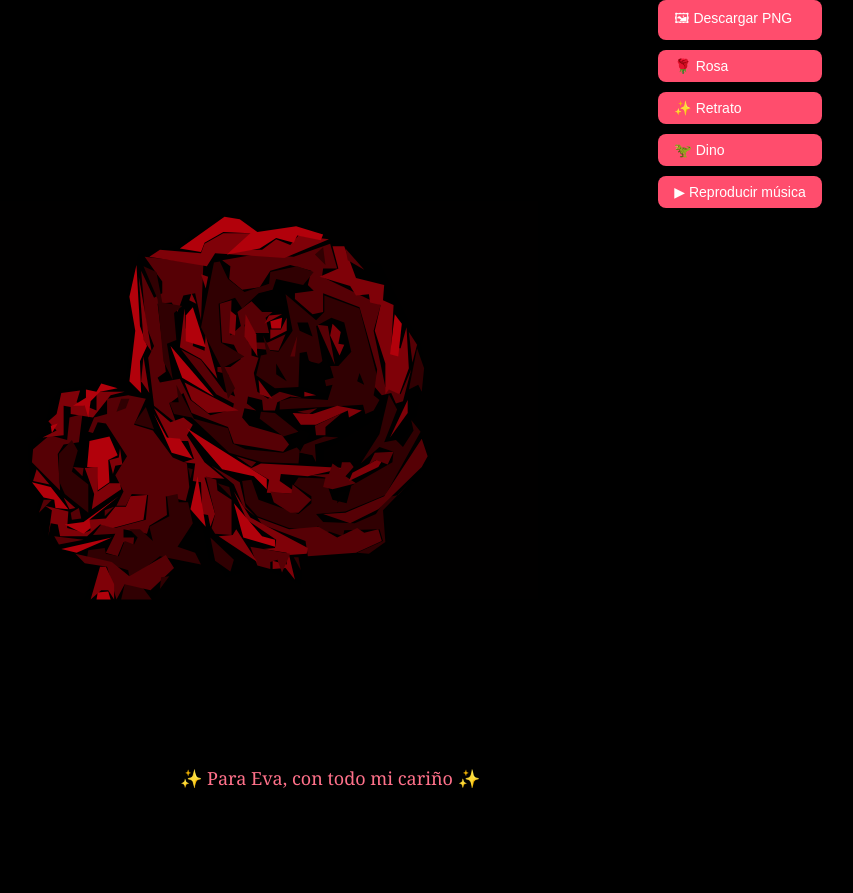
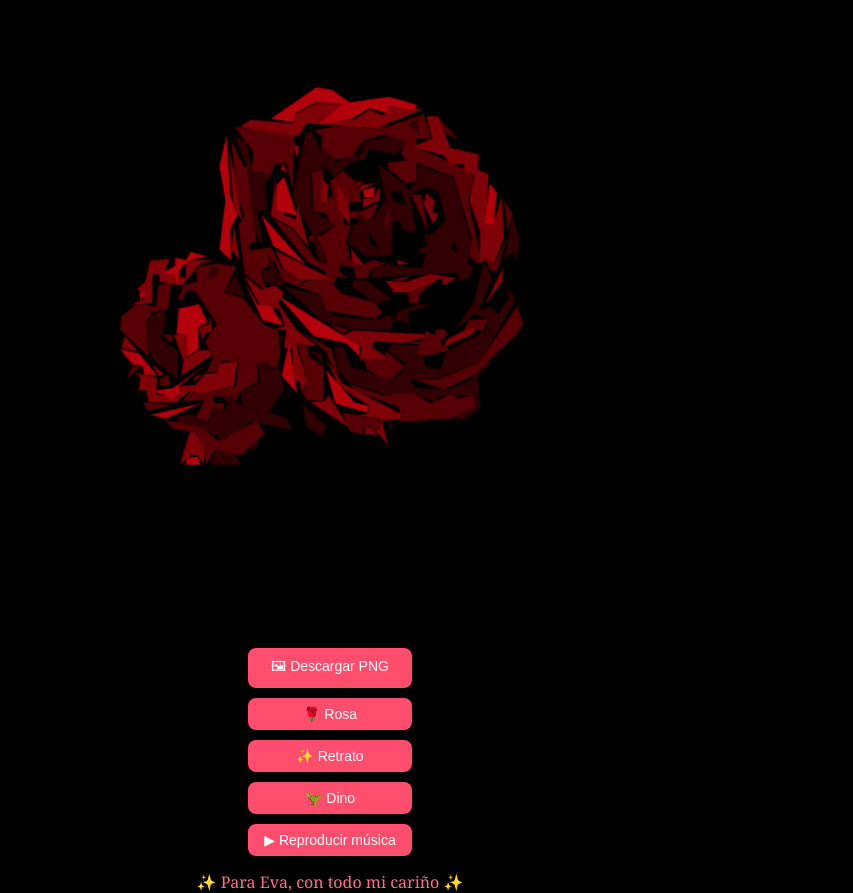
Before and after one commit to escSpark/paint-to-eva, a plain HTML site: page index.html in a window 1280 px wide. Shown: the whole page, without its empty margins (310-1163 px from the left). Before the commit the page ends 800 px from the top, so only its background shows below. Drawn offline with Linux system fonts and the light colour scheme.

Commit message:
Update index.html

```diff
--- a/index.html
+++ b/index.html
@@ -1,32 +1,35 @@
 <!doctype html>
 <html lang="es">
 <meta charset="utf-8" />
-<title>Dibujos animados <3 </title>
+<title>Dibujos animados</title>
 <style>
   body{
     margin:0;height:100vh;background:#000;color:#e9e9ee;font-family:sans-serif;
     display:flex;align-items:center;justify-content:center;
+    flex-direction:column;
   }
-  #container{display:flex;gap:20px;align-items:flex-start}
-  canvas{background:#000;display:block;border-radius:12px}
-  #controls{display:flex;flex-direction:column;gap:10px}
+  #container{display:flex;gap:20px;align-items:flex-start;flex-wrap:wrap;justify-content:center}
+  canvas{
+    background:#000;display:block;border-radius:12px;
+    max-width:90vw;max-height:90vh;width:100%;height:auto;
+  }
+  #controls{display:flex;flex-direction:column;gap:10px;align-items:center}
   button{
     background:#ff4d6d;border:none;color:#fff;padding:8px 16px;border-radius:8px;
-    cursor:pointer;font-size:14px;text-align:left
+    cursor:pointer;font-size:14px;text-align:center;width:100%;
   }
   button:hover{background:#ff718a}
   #dedicatoria{
-    position:fixed;bottom:10px;width:100%;text-align:center;font-size:18px;
-    color:#ff718a;font-family:'Georgia', serif
+    margin-top:15px;font-size:16px;text-align:center;color:#ff718a;font-family:'Georgia', serif;
   }
 </style>
 <body>
 <div id="container">
-  <canvas id="cv" width="800" height="800"></canvas>
+  <canvas id="cv"></canvas>
   <div id="controls">
     <button id="savePng">🖼 Descargar PNG</button>
     <button onclick="loadDrawing('puntos.json')">🌹 Rosa</button>
-    <button onclick="loadDrawing('eva.json')">✨ Retrato</button>
+    <button onclick="loadDrawing('eva2.json')">✨ Retrato</button>
     <button onclick="loadDrawing('espino.json')">🦖 Dino</button>
     <button id="playMusic">▶ Reproducir música</button>
   </div>
@@ -39,12 +42,10 @@
 </audio>
 
 <script>
-const CANVAS_SIZE = 800;
-let DELAY = 150;                      // se ajusta por dibujo en loadDrawing
+let DELAY = 150;
 const START_ANGLE = -90 * Math.PI/180;
 const END_ANGLE   = 0;
 const BG = "#000";
-const BG_COVERAGE_MIN = 0.6;          // % de bbox para considerar fondo (si región más grande < esto, no marcamos fondo)
 
 const cv = document.getElementById("cv");
 const ctx = cv.getContext("2d");
@@ -52,191 +53,82 @@ const saveBtn = document.getElementById("savePng");
 const music = document.getElementById("bgmusic");
 const playBtn = document.getElementById("playMusic");
 
-let regions = null;
-let currentFile = "";
-let bgMask = []; // booleano por región: true = región de fondo
+let regions=null, currentFile="", bgMask=[], bgColorHex=null;
+let CANVAS_SIZE=800; // base, se actualizará con resize
 
-// ---------- utilidades de color / geometría ----------
-function toHex(c){
-  if(typeof c==="string") return c;
+// -------- utilidades de resize --------
+function resizeCanvas(){
+  const size = Math.min(window.innerWidth*0.9, window.innerHeight*0.7);
+  CANVAS_SIZE = Math.max(200, Math.floor(size));
+  cv.width = CANVAS_SIZE;
+  cv.height = CANVAS_SIZE;
+}
+window.addEventListener("resize", ()=>{
+  resizeCanvas();
+  if(regions) startAnim();
+});
+resizeCanvas();
+
+// ---------- funciones auxiliares (las que ya tenías) ----------
+function toHex(c){ if(typeof c==="string") return c;
   return `#${c[0].toString(16).padStart(2,'0')}${c[1].toString(16).padStart(2,'0')}${c[2].toString(16).padStart(2,'0')}`;
 }
-function hexToRGB(hex){
-  if (hex.startsWith('#')) hex = hex.slice(1);
-  if (hex.length === 3) hex = hex.split('').map(c=>c+c).join('');
-  const r = parseInt(hex.slice(0,2),16);
-  const g = parseInt(hex.slice(2,4),16);
-  const b = parseInt(hex.slice(4,6),16);
-  return [r,g,b];
+function hexToRGB(hex){ if(hex.startsWith('#')) hex=hex.slice(1);
+  if(hex.length===3) hex=hex.split('').map(c=>c+c).join('');
+  return [parseInt(hex.slice(0,2),16), parseInt(hex.slice(2,4),16), parseInt(hex.slice(4,6),16)];
 }
-function luminance(hex){
-  const [r,g,b] = hexToRGB(hex);
-  return 0.2126*r + 0.7152*g + 0.0722*b; // 0..255
+function luminance(hex){ const [r,g,b]=hexToRGB(hex); return 0.2126*r+0.7152*g+0.0722*b; }
+function colorDist(aHex,bHex){ const [ar,ag,ab]=hexToRGB(aHex), [br,bg,bb]=hexToRGB(bHex);
+  return Math.sqrt((ar-br)**2+(ag-bg)**2+(ab-bb)**2);
 }
-function bbox(regs){
-  let minx=1e9,miny=1e9,maxx=-1e9,maxy=-1e9;
-  regs.forEach(r=>r.contour.forEach(([x,y])=>{
-    if(x<minx)minx=x;if(y<miny)miny=y;
-    if(x>maxx)maxx=x;if(y>maxy)maxy=y;
-  }));
+function bbox(regs){ let minx=1e9,miny=1e9,maxx=-1e9,maxy=-1e9;
+  regs.forEach(r=>r.contour.forEach(([x,y])=>{if(x<minx)minx=x;if(y<miny)miny=y;if(x>maxx)maxx=x;if(y>maxy)maxy=y;}));
   return {minx,miny,maxx,maxy};
 }
-function areaPoly(contour){
-  let a=0;
-  for(let i=0;i<contour.length;i++){
-    const [x1,y1]=contour[i];
-    const [x2,y2]=contour[(i+1)%contour.length];
-    a+=x1*y2-x2*y1;
-  }
-  return Math.abs(a/2);
-}
-function regionBBox(contour){
-  let minx=Infinity,miny=Infinity,maxx=-Infinity,maxy=-Infinity;
-  for (const [x,y] of contour){
-    if(x<minx)minx=x; if(y<miny)miny=y;
-    if(x>maxx)maxx=x; if(y>maxy)maxy=y;
-  }
-  return {minx,miny,maxx,maxy};
-}
-function touchesBorder(rb, gb, tol=1e-6){
-  return (
-    Math.abs(rb.minx - gb.minx) < tol ||
-    Math.abs(rb.maxx - gb.maxx) < tol ||
-    Math.abs(rb.miny - gb.miny) < tol ||
-    Math.abs(rb.maxy - gb.maxy) < tol
-  );
-}
-function transformPts(pts,cx,cy,scale,ang){
-  const ca=Math.cos(ang), sa=Math.sin(ang);
-  return pts.map(([x,y])=>{
-    const tx=(x-cx)*scale;
-    const ty=(cy-y)*scale;           // invertimos eje Y para canvas
-    return [tx*ca - ty*sa, tx*sa + ty*ca];
-  });
-}
-function drawPoly(pts, fill){
-  ctx.fillStyle = fill;
-  ctx.beginPath();
-  ctx.moveTo(pts[0][0]+CANVAS_SIZE/2, pts[0][1]+CANVAS_SIZE/2);
-  for(let i=1;i<pts.length;i++)
-    ctx.lineTo(pts[i][0]+CANVAS_SIZE/2, pts[i][1]+CANVAS_SIZE/2);
-  ctx.closePath();
-  ctx.fill();
-}
-function normalize(data){
-  const list = Array.isArray(data)?data:data.regions;
-  return list.map(r=>({
-    contour: r.contour || r.points,
-    fill: toHex(r.fill||"#ff4d6d"),
-    stroke: toHex(r.stroke||r.fill||"#ff4d6d"),
-    sw: (r.stroke_width!=null)?+r.stroke_width:1
-  })).filter(r=>r.contour && r.contour.length>=3);
-}
+function areaPoly(c){ let a=0; for(let i=0;i<c.length;i++){const[x1,y1]=c[i],[x2,y2]=c[(i+1)%c.length];a+=x1*y2-x2*y1;} return Math.abs(a/2);}
+function regionBBox(c){ let minx=1e9,miny=1e9,maxx=-1e9,maxy=-1e9; for(const[x,y] of c){if(x<minx)minx=x;if(y<miny)miny=y;if(x>maxx)maxx=x;if(y>maxy)maxy=y;} return{minx,miny,maxx,maxy};}
+function touchesBorder(rb,gb,tol=1e-6){return Math.abs(rb.minx-gb.minx)<tol||Math.abs(rb.maxx-gb.maxx)<tol||Math.abs(rb.miny-gb.miny)<tol||Math.abs(rb.maxy-gb.maxy)<tol;}
+function transformPts(pts,cx,cy,scale,ang){const ca=Math.cos(ang),sa=Math.sin(ang);return pts.map(([x,y])=>{const tx=(x-cx)*scale,ty=(cy-y)*scale;return[tx*ca-ty*sa,tx*sa+ty*ca];});}
+function drawPoly(pts,fill){ctx.fillStyle=fill;ctx.beginPath();ctx.moveTo(pts[0][0]+CANVAS_SIZE/2,pts[0][1]+CANVAS_SIZE/2);for(let i=1;i<pts.length;i++)ctx.lineTo(pts[i][0]+CANVAS_SIZE/2,pts[i][1]+CANVAS_SIZE/2);ctx.closePath();ctx.fill();}
+function normalize(data){const list=Array.isArray(data)?data:data.regions;return list.map(r=>({contour:r.contour||r.points,fill:toHex(r.fill||"#ff4d6d")})).filter(r=>r.contour&&r.contour.length>=3);}
 
-// ---------- detección robusta de fondo ----------
+// ---------- fondo ----------
+const COLOR_TOL=40;
 function detectBackgroundRegions(regs){
-  const globalBox = bbox(regs);
-  const bboxArea  = Math.max(1, (globalBox.maxx - globalBox.minx) * (globalBox.maxy - globalBox.miny));
-  const areas     = regs.map(r => areaPoly(r.contour));
-  const maxArea   = Math.max(...areas);
-
-  const AREA_FRAC_MIN   = 0.15; // 15% del bbox ya se considera grande
-  const DARK_LUMA_THRES = 40;   // 0..255 (muy oscuro)
-  const NEAR_MAX_FACTOR = 0.95; // por si hay 1-2 regiones muy grandes
-
-  // Si ni la mayor llega al umbral, no marcamos fondo (evita falsos positivos).
-  if (maxArea / bboxArea < BG_COVERAGE_MIN) {
-    return regs.map(() => false);
-  }
-
-  return regs.map((r,i) => {
-    const rb = regionBBox(r.contour);
-    const touch = touchesBorder(rb, globalBox, 1e-6);
-    const areaFrac = areas[i] / bboxArea;
-    const isLarge  = areaFrac >= AREA_FRAC_MIN || areas[i] >= maxArea * NEAR_MAX_FACTOR;
-    const isDark   = luminance(toHex(r.fill)) <= DARK_LUMA_THRES;
-    return touch && (isLarge || isDark);
-  });
+  const gb=bbox(regs);const areas=regs.map(r=>areaPoly(r.contour));const maxArea=Math.max(...areas);
+  bgColorHex=toHex(regs[areas.indexOf(maxArea)].fill); // color mayor área
+  return regs.map((r,i)=>{const rb=regionBBox(r.contour);const touch=touchesBorder(rb,gb,1e-6);
+    const isBig=areas[i]>=maxArea*0.9;const isDark=luminance(toHex(r.fill))<40;
+    return touch&&(isBig||isDark||colorDist(toHex(r.fill),bgColorHex)<COLOR_TOL);});
 }
 
 // ---------- animación ----------
 function startAnim(){
   const {minx,miny,maxx,maxy}=bbox(regions);
-  const margin=100;
+  const margin=50;
   const scale=Math.min((CANVAS_SIZE-margin*2)/(maxx-minx),(CANVAS_SIZE-margin*2)/(maxy-miny));
-  const cx=(minx+maxx)/2, cy=(miny+maxy)/2;
+  const cx=(minx+maxx)/2,cy=(miny+maxy)/2;
   const start=performance.now();
-
   function frame(ts){
-    ctx.fillStyle=BG;
-    ctx.fillRect(0,0,CANVAS_SIZE,CANVAS_SIZE);
-
-    const elapsed=ts-start;
-    const total=regions.length*DELAY;
-    const prog=Math.min(1,elapsed/total);
-
-    // Sin giro para retrato/dino; giro parcial para el resto
-    let ang = 0;
-    if(currentFile !== "eva.json" && currentFile !== "espino.json"){
-      const smooth = prog*prog*(3-2*prog); // smoothstep
-      ang = START_ANGLE+(END_ANGLE-START_ANGLE)*smooth;
-    }
-
+    ctx.fillStyle=BG;ctx.fillRect(0,0,CANVAS_SIZE,CANVAS_SIZE);
+    const elapsed=ts-start,total=regions.length*DELAY,prog=Math.min(1,elapsed/total);
+    let ang=0;if(currentFile!=="eva2.json"&&currentFile!=="espino.json"){const s=prog*prog*(3-2*prog);ang=START_ANGLE+(END_ANGLE-START_ANGLE)*s;}
     const show=Math.min(regions.length,Math.floor(elapsed/DELAY)+1);
-
-    for(let i=0;i<show;i++){
-      const r=regions[i];
-      const pts=transformPts(r.contour,cx,cy,scale,ang);
-
-      // Si es retrato/dino y esta región es de fondo -> negro puro
-      const forceBlackBG = (currentFile === "eva.json" || currentFile === "espino.json") && bgMask[i];
-      const fillColor = forceBlackBG ? "#000" : r.fill;
-
-      drawPoly(pts, fillColor);
-    }
+    for(let i=0;i<show;i++){const r=regions[i];const pts=transformPts(r.contour,cx,cy,scale,ang);
+      let fill=r.fill;if((currentFile==="eva2.json"||currentFile==="espino.json")&&bgMask[i])fill="#000";
+      drawPoly(pts,fill);}
     requestAnimationFrame(frame);
   }
   requestAnimationFrame(frame);
 }
 
 // ---------- UI ----------
-saveBtn.onclick=()=>{
-  const link=document.createElement("a");
-  const base = (currentFile.replace('.json','') || "dibujo");
-  link.download = base + ".png";
-  link.href=cv.toDataURL("image/png");
-  link.click();
-};
-
+saveBtn.onclick=()=>{const link=document.createElement("a");link.download=(currentFile||"dibujo")+".png";link.href=cv.toDataURL("image/png");link.click();};
 function loadDrawing(file){
-  currentFile = file;
-  if(file === "puntos.json") DELAY = 50;
-  else if(file === "eva.json") DELAY = 2;
-  else if(file === "espino.json") DELAY = 0.5;
-  else DELAY = 280;
-
-  fetch(file).then(r=>r.json()).then(data=>{
-    regions = normalize(data);
-    bgMask  = detectBackgroundRegions(regions); // recalcular máscara de fondo
-    startAnim();
-  }).catch(err=>{
-    ctx.fillStyle="#fff";
-    ctx.font="20px sans-serif";
-    ctx.fillText("❌ No se pudo cargar "+file, 50, 50);
-    console.error(err);
-  });
+  currentFile=file;if(file==="puntos.json")DELAY=50;else if(file==="eva2.json")DELAY=2;else if(file==="espino.json")DELAY=2;else DELAY=280;
+  fetch(file).then(r=>r.json()).then(data=>{regions=normalize(data);bgMask=detectBackgroundRegions(regions);startAnim();});
 }
-
-playBtn.onclick=()=>{
-  music.play().then(()=>{
-    playBtn.textContent="🎵 Reproduciendo...";
-    playBtn.disabled=true;
-  }).catch(err=>{
-    alert("No se pudo iniciar la música: " + err);
-  });
-};
-
-// Carga inicial
+playBtn.onclick=()=>{music.play();playBtn.textContent="🎵 Reproduciendo...";playBtn.disabled=true;};
 loadDrawing("puntos.json");
 </script>
 </body>
```
